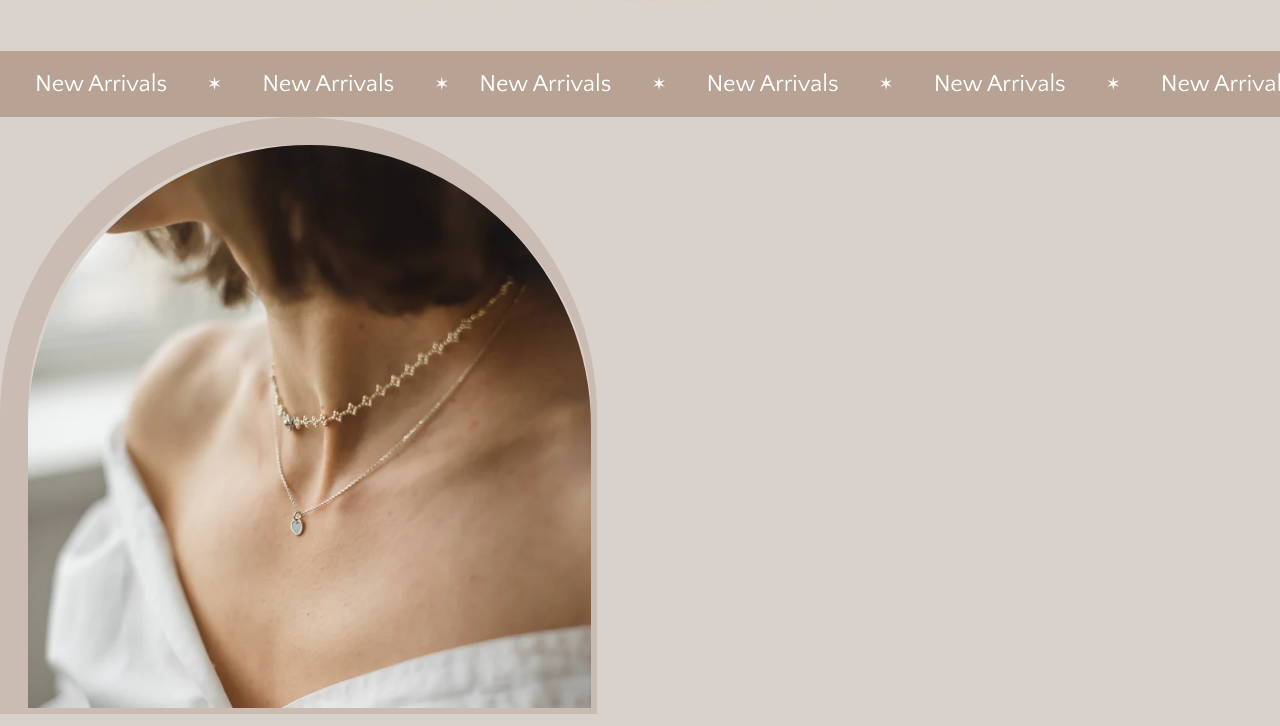
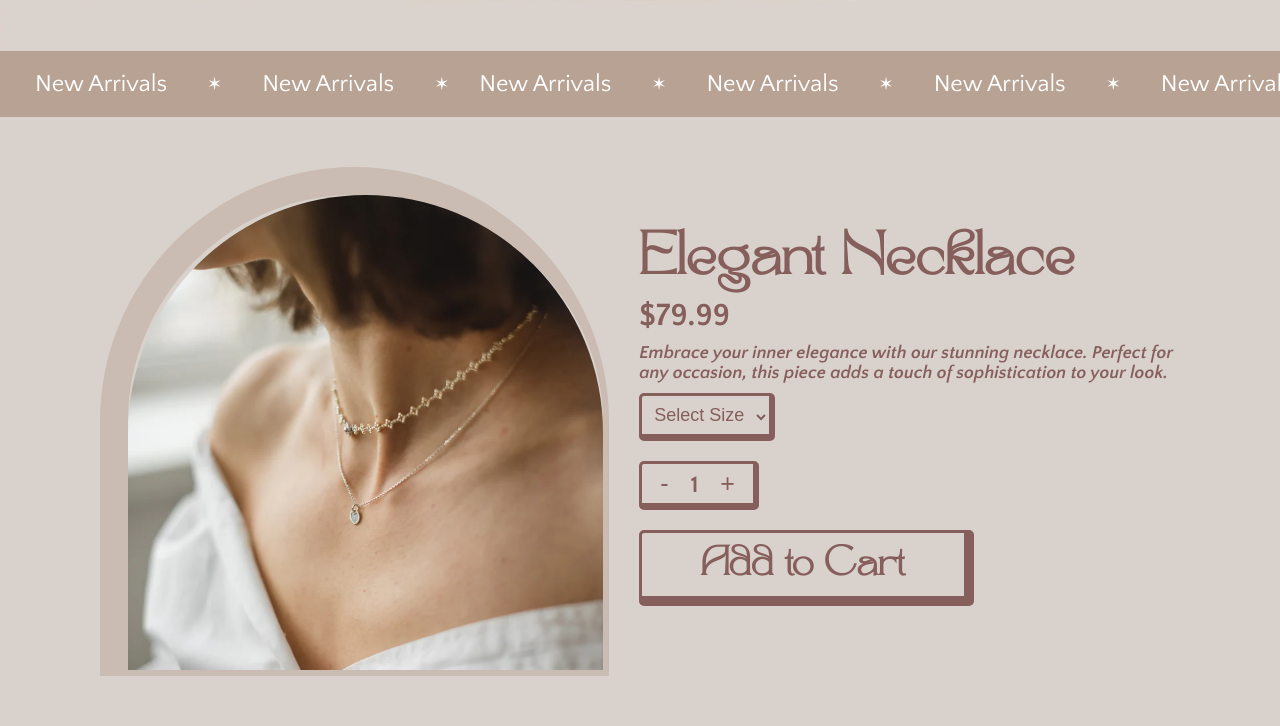
Before and after one commit to Kusumkatariaa/website-task, a plain HTML site: page index.html in a window 1280 px wide. Shown: the part 779-1505 px from the top of the page. Drawn offline with nearby package versions, Linux system fonts and the light colour scheme.

Commit message:
add to cart functionality added

```diff
--- a/index.html
+++ b/index.html
@@ -69,7 +69,8 @@
                     <icon class="icon"><i class="ri-facebook-circle-fill"></i></icon>
                     <icon class="icon"><i class="ri-instagram-line"></i></icon>
                     <icon class="icon"><i class="ri-folder-user-line"></i></icon>
-                    <icon class="icon"><i class="ri-shopping-cart-line"></i></icon>
+                    <icon id="cart" class="icon"><i class="ri-shopping-cart-line"></i>
+                    <span class="bubble" style="display: none;">0</span></icon>
                 </div>
             </div>
             <div class="header-bottom">
@@ -140,7 +141,24 @@
             <div class="left_img">
                 <img src="./assets/PRODUCT_10.webp" alt="Product Image">
             </div>
-        </section>
+            <div class="right_details">
+                <div class="head">Elegant Necklace</div>
+                <div class="price">$79.99</div>
+                <div class="description">Embrace your inner elegance with our stunning necklace. Perfect for any occasion, this piece adds a touch of sophistication to your look.</div>
+                <select class="size-select">
+                    <option value="" disabled selected>Select Size</option>
+                    <option value="small">Small</option>
+                    <option value="medium">Medium</option>
+                    <option value="large">Large</option>
+                </select>
+                <div class="quantity-selector">
+                    <button class="quantity-btn" id="decrease">-</button>
+                    <span id="quantity" class="quantity">1</span>
+                    <button class="quantity-btn" id="increase">+</button>
+                    </div>
+                <button id="add-to-cart" class="add-to-cart">Add to Cart</button>
+            </div>
+            </section>
     </main>
     <script src="script.js"></script>
 </body>
--- a/script.js
+++ b/script.js
@@ -18,3 +18,36 @@ function updateTimer() {
 }
 updateTimer();
 setInterval(updateTimer, 1000);
+
+
+let plusButton = selector("increase");
+let minusButton = selector("decrease");
+let quantityText = selector("quantity");
+
+let quantity = 1;
+quantityText.textContent = quantity;
+
+plusButton.addEventListener("click", () => {
+    quantity++;
+    quantityText.textContent = quantity;
+});
+
+minusButton.addEventListener("click", () => {
+    quantity--;
+    if (quantity < 1) {
+        quantity = 1;
+    }
+    quantityText.textContent = quantity;
+});
+
+let addToCartButton = selector("add-to-cart");
+let cartIcon = selector("cart");
+let cartBubble = cartIcon.querySelector(".bubble");
+addToCartButton.addEventListener("click", () => {
+    cartIcon.classList.add("shake");
+    cartBubble.style.display = "flex";
+    cartBubble.textContent = quantity;
+    setTimeout(() => {
+        cartIcon.classList.remove("shake");
+    }, 500);
+});
--- a/style.css
+++ b/style.css
@@ -1,10 +1,16 @@
+@font-face {
+  font-family: 'TAN WHISTLING';
+  src: url(./TAN-WHISTLING.woff2);
+}
+
 body {
   margin: 0;
   padding: 0;
-    background:  #d9d2cc;
+  background: #d9d2cc;
   font-family: "Quattrocento Sans", sans-serif;
   box-sizing: border-box;
 }
+
 /* announcement bar */
 
 .flash-sale {
@@ -85,16 +91,19 @@ img {
   display: flex;
   max-width: 100%;
 }
+
 .scrolling-marquee {
   overflow: hidden;
   background: #b8a293;
   padding: 4px 0 6px;
 }
+
 .marquee-content {
   display: flex;
   width: max-content;
   animation: scrolling 18s linear infinite;
 }
+
 .scroll-content1 {
   display: flex;
   align-items: center;
@@ -105,6 +114,7 @@ img {
   padding-left: 30px;
 
 }
+
 .infinite-scrolling {
   overflow: hidden;
   background: #b8a293;
@@ -136,6 +146,7 @@ img {
   0% {
     transform: translateX(0);
   }
+
   100% {
     transform: translateX(-20%);
   }
@@ -145,6 +156,7 @@ img {
   0% {
     transform: translateX(0);
   }
+
   100% {
     transform: translateX(-20%);
   }
@@ -158,7 +170,7 @@ img {
 
 
 .left_img img {
-    border-radius: 50% 50%  0 0;
+  border-radius: 50% 50% 0 0;
 }
 
 .left_img {
@@ -168,3 +180,125 @@ img {
   border-width: 28px 6px 6px 28px;
   padding: 0;
 }
+
+section.product-details-section {
+  display: flex;
+  gap: 30px;
+  padding: 50px 100px;
+  align-items: center;
+
+}
+
+.right_details {
+  width: 50%;
+}
+
+.head {
+  font-family: 'TAN WHISTLING';
+  font-size: 60px;
+  color: #612a2ab0;
+  font-weight: 700;
+}
+
+.price {
+  font-size: 32px;
+  font-weight: 800;
+  color: #612a2ab0;
+}
+
+.description {
+  font-size: 18px;
+  color: #612a2ab0;
+  font-weight: 600;
+  font-style: italic;
+  padding-top: 10px;
+
+}
+
+
+button, select {
+    background: unset;
+    border: unset;
+}
+
+button, select {
+    background: unset;
+    border: unset;
+}
+
+.quantity-selector {
+    font-size: 24px;
+    color: #612a2ab0;
+    font-weight: 600;
+    background: transparent;
+    width: max-content;
+    padding: 4px 12px;
+    border: 3px solid #612a2ab0;
+    border-bottom-width: 7px;
+    border-right-width: 6px;
+    border-radius: 5px;
+    margin: 10px 0;
+}
+
+#decrease, #increase {
+    color: #612a2ab0;
+    font-size: 25px;
+    font-weight: 100;
+}
+
+select.size-select {
+    font-size: 18px;
+    color: #612a2ab0;
+    font-weight: 6;
+    background: transparent;
+    width: max-content;
+    border: 3px solid #612a2ab0;
+    border-bottom-width: 7px;
+    border-right-width: 6px;
+    border-radius: 5px;
+    margin: 10px 0;
+    padding: 8px;
+}
+
+button#decrease {
+    margin-right: 10px;
+}
+
+button#increase {
+    margin-left: 10px;
+}
+
+button.add-to-cart {
+    font-size: 41px;
+    color: #612a2ab0;
+    font-weight: 800;
+    background: transparent;
+    width: max-content;
+    padding: 10px 58px 4px;
+    border: 3px solid #612a2ab0;
+    border-bottom-width: 10px;
+    border-right-width: 10px;
+    border-radius: 5px;
+    margin: 10px 0;
+    font-family: 'TAN WHISTLING';
+}
+
+span.bubble {
+    position: absolute;
+    top: -6px;
+    right: -6px;
+    background: #612a2a;
+    border-radius: 50%;
+    font-size: 12px;
+    height: 16px;
+    width: 16px;
+    color: #fff;
+    display: flex;
+    align-items: center;
+    justify-content: center;
+    font-weight: 700;
+}
+
+icon#cart {
+    position: relative;
+}
```
Also changed, not shown: TAN-WHISTLING.woff2 (added). Lines whose indentation alone changed are shown as unchanged.
